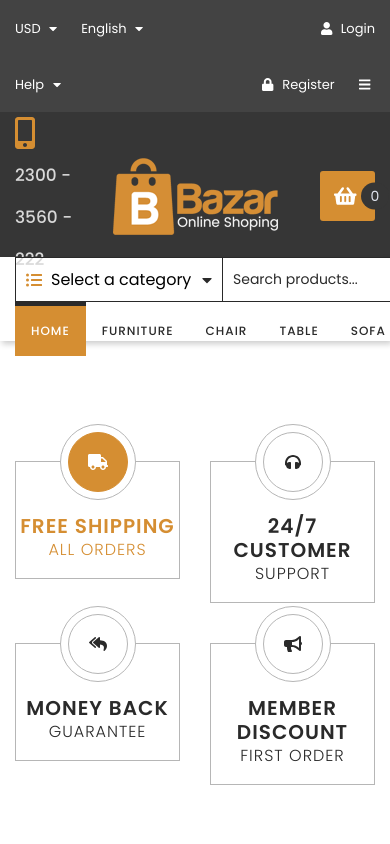
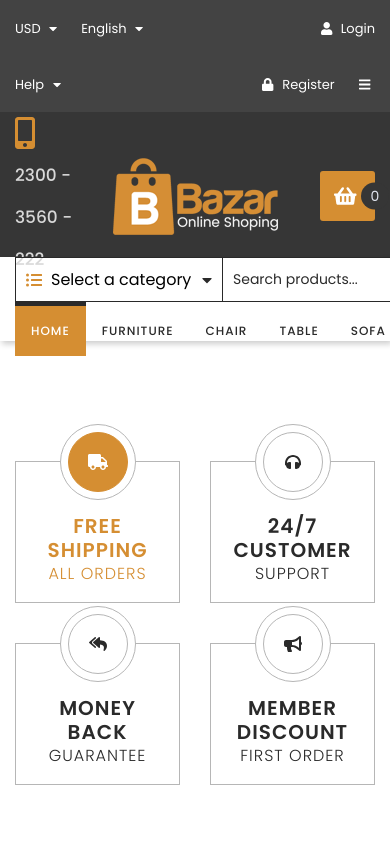
Before and after one commit to iMdPd/reactTeamProject, a React (Create React App) app: page / in a window 390 px wide. Shown: the top 844 px of the page. Built offline with nearby package versions, Linux system fonts and the light colour scheme.

Commit message:
add media to benefit cards

```diff
--- a/src/components/common/FeatureBox/FeatureBox.module.scss
+++ b/src/components/common/FeatureBox/FeatureBox.module.scss
@@ -76,3 +76,9 @@
     }
   }
 }
+
+@media (max-width: 767px) {
+  h5 {
+    word-spacing: 150px;
+  }
+}
--- a/src/components/features/FeatureBoxes/FeatureBoxes.js
+++ b/src/components/features/FeatureBoxes/FeatureBoxes.js
@@ -15,25 +15,25 @@ const FeatureBoxes = () => (
   <div className={styles.root}>
     <div className='container'>
       <div className='row'>
-        <div className='col'>
+        <div className='col-6 col-lg'>
           <FeatureBox icon={faTruck} active>
             <h5>Free shipping</h5>
             <p>All orders</p>
           </FeatureBox>
         </div>
-        <div className='col'>
+        <div className='col-6 col-lg'>
           <FeatureBox icon={faHeadphones}>
             <h5>24/7 customer</h5>
             <p>support</p>
           </FeatureBox>
         </div>
-        <div className='col'>
+        <div className='col-6 col-lg'>
           <FeatureBox icon={faReplyAll}>
             <h5>Money back</h5>
             <p>guarantee</p>
           </FeatureBox>
         </div>
-        <div className='col'>
+        <div className='col-6 col-lg'>
           <FeatureBox icon={faBullhorn}>
             <h5>Member discount</h5>
             <p>First order</p>
--- a/src/components/features/FeatureBoxes/FeatureBoxes.module.scss
+++ b/src/components/features/FeatureBoxes/FeatureBoxes.module.scss
@@ -1,5 +1,5 @@
 @import "../../../styles/settings.scss";
 
 .root {
-  padding: 5rem 0;
+  padding: 5rem 0,
 }
```
